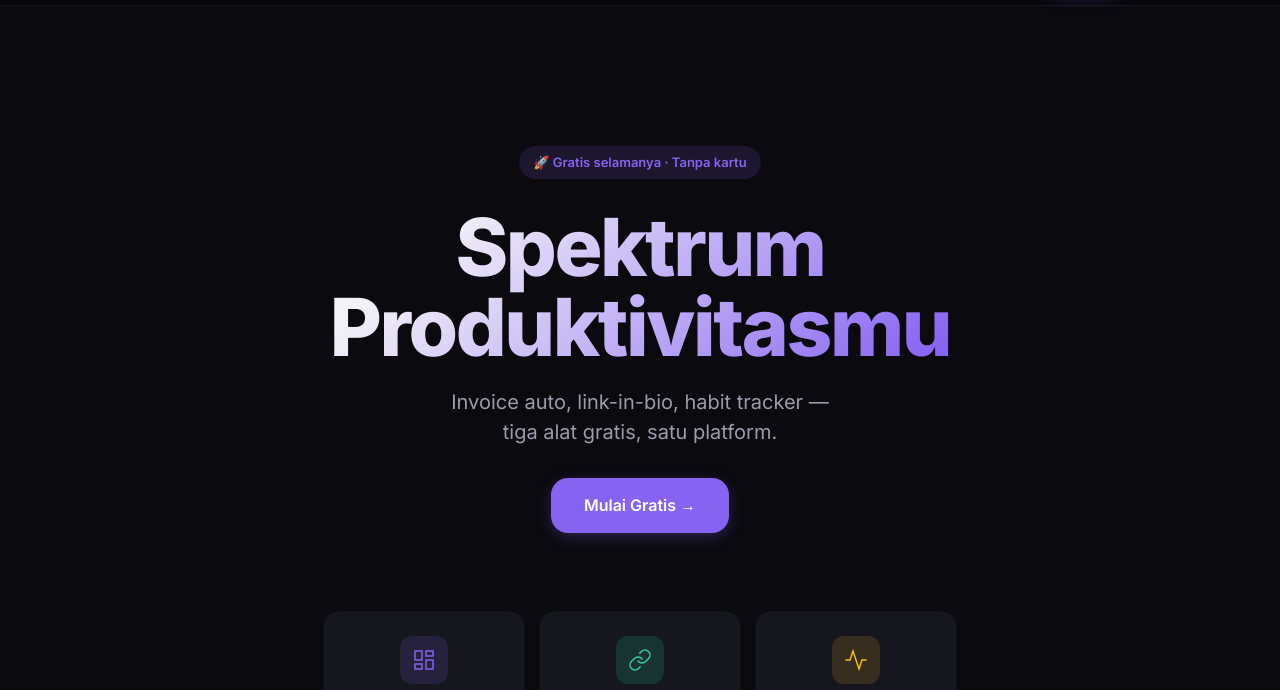
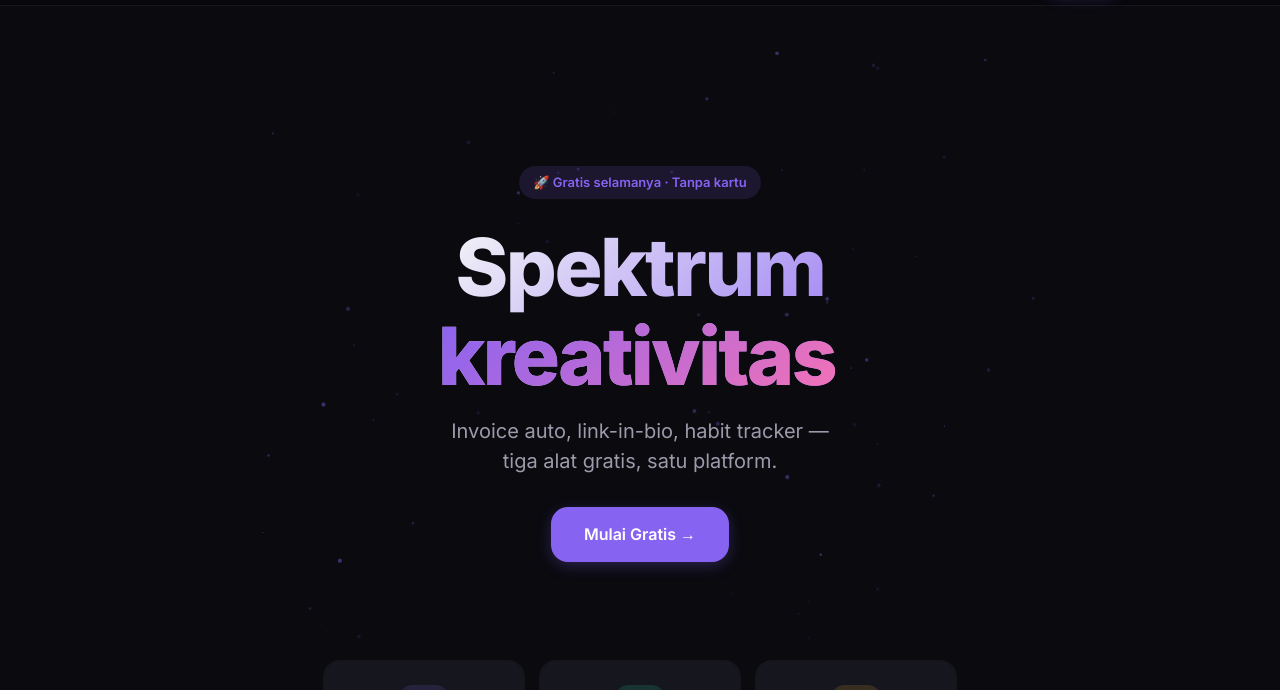
Before and after one commit to alwan-juliawan/spectra-app, a website with bundled scripts: page public/index.html in a window 1280 px wide. Shown: the part 58-748 px from the top of the page. Built offline with nearby package versions, Linux system fonts and the light colour scheme.

Commit message:
feat: hero particles canvas, typing animation, scroll reveal

```diff
--- a/public/css/app.css
+++ b/public/css/app.css
@@ -11,9 +11,14 @@
 .auth-error{font-size:13px;color:var(--red);margin-top:12px;text-align:center}
 
 /* ===== HOME ===== */
-.hero{text-align:center;padding:100px 24px 60px;max-width:800px;margin:0 auto}
+.hero{position:relative;text-align:center;padding:120px 24px 80px;max-width:800px;margin:0 auto;overflow:hidden}
+.hero-canvas{position:absolute;inset:0;width:100%;height:100%;pointer-events:none;z-index:0}
+.hero-inner{position:relative;z-index:1}
 .hero-badge{display:inline-flex;align-items:center;gap:8px;padding:6px 14px;border-radius:99px;background:var(--accent-soft);color:var(--accent);font-size:13px;font-weight:600;margin-bottom:28px}
 .hero h1{font-size:clamp(44px,10vw,80px);line-height:1;margin-bottom:20px;letter-spacing:-0.03em;background:linear-gradient(135deg,var(--fg) 20%,var(--accent) 90%);-webkit-background-clip:text;-webkit-text-fill-color:transparent;background-clip:text}
+.hero-type{background:linear-gradient(135deg,var(--accent),#f472b6);-webkit-background-clip:text;-webkit-text-fill-color:transparent;background-clip:text}
+.hero-cursor{display:inline-block;width:3px;height:clamp(32px,7vw,52px);margin-left:4px;border-radius:2px;background:linear-gradient(180deg,var(--accent),#f472b6,#fbbf24);vertical-align:text-top;animation:cursorBlink 1s steps(2) infinite;opacity:0}
+@keyframes cursorBlink{0%{opacity:0}50%{opacity:1}}
 .hero p{font-size:clamp(16px,2.2vw,20px);color:var(--fg-muted);margin:0 auto 32px;line-height:1.5}
 .hero-greeting{font-size:16px;color:var(--fg-muted)}
 .tool-grid{display:grid;grid-template-columns:repeat(auto-fit,minmax(200px,1fr));gap:16px;margin-top:20px;max-width:680px;margin-left:auto;margin-right:auto}
@@ -26,6 +31,10 @@
 .tool-icon--amber{background:var(--amber-soft);color:var(--amber)}
 .tool-card h3{font-size:16px;margin-bottom:4px}
 .tool-card p{font-size:13px;color:var(--fg-muted);margin-bottom:12px}
+
+/* ===== REVEAL ===== */
+.reveal-up{opacity:0;transform:translateY(32px);transition:opacity 600ms var(--ease),transform 600ms var(--ease)}
+.reveal-up.in{opacity:1;transform:none}
 
 /* ===== FEATURE SECTIONS ===== */
 .feat-container{padding-top:40px;padding-bottom:40px}
--- a/public/js/pages/home.js
+++ b/public/js/pages/home.js
@@ -1,4 +1,33 @@
 import { auth, showAuth } from "../auth.js";
+import { initParticles } from "../particles.js";
+
+const TYPE_WORDS = ["produktivitas", "kreativitas", "bisnis kamu", "rutinitas"];
+
+function startTyping(el) {
+  let wi = 0, ci = 0, deleting = false;
+  function tick() {
+    const word = TYPE_WORDS[wi];
+    if (!deleting) {
+      el.textContent = word.slice(0, ++ci);
+      if (ci === word.length) { deleting = true; return setTimeout(tick, 1600); }
+    } else {
+      el.textContent = word.slice(0, --ci);
+      if (ci === 0) { deleting = false; wi = (wi + 1) % TYPE_WORDS.length; }
+    }
+    setTimeout(tick, deleting ? 45 : 90);
+  }
+  tick();
+}
+
+function initReveal() {
+  const els = document.querySelectorAll(".reveal-up");
+  const io = new IntersectionObserver((entries) => {
+    for (const e of entries) {
+      if (e.isIntersecting) { e.target.classList.add("in"); io.unobserve(e.target); }
+    }
+  }, { threshold: 0.15 });
+  els.forEach((el) => io.observe(el));
+}
 
 const ICONS = {
   tagihan: `<svg viewBox="0 0 24 24" fill="none" stroke="currentColor" stroke-width="1.5" stroke-linecap="round"><rect x="3" y="3" width="7" height="9"/><rect x="14" y="3" width="7" height="5"/><rect x="14" y="12" width="7" height="9"/><rect x="3" y="16" width="7" height="5"/></svg>`,
@@ -50,24 +79,27 @@ function toolSection(title, color, mockFn, features, reversed, desc) {
 export function renderHome() {
   const app = document.getElementById("app");
   app.innerHTML = `
-<div class="hero reveal">
-  <div class="hero-badge">🚀 Gratis selamanya · Tanpa kartu</div>
-  <h1>Spektrum<br/>Produktivitasmu</h1>
-  <p>Invoice auto, link-in-bio, habit tracker —<br/>tiga alat gratis, satu platform.</p>
-  ${auth.user ? `<p class="hero-greeting">👋 Halo, ${auth.user.name}!</p>` : `<button class="btn btn-primary btn-lg" id="home-login">Mulai Gratis →</button>`}
-</div>
-<div class="tool-grid container">
+<section class="hero">
+  <canvas class="hero-canvas" id="hero-canvas"></canvas>
+  <div class="hero-inner">
+    <div class="hero-badge">🚀 Gratis selamanya · Tanpa kartu</div>
+    <h1>Spektrum<br/><span class="hero-type" id="hero-type"></span><span class="hero-cursor"></span></h1>
+    <p>Invoice auto, link-in-bio, habit tracker —<br/>tiga alat gratis, satu platform.</p>
+    ${auth.user ? `<p class="hero-greeting">👋 Halo, ${auth.user.name}!</p>` : `<button class="btn btn-primary btn-lg" id="home-login">Mulai Gratis →</button>`}
+  </div>
+</section>
+<div class="tool-grid container reveal-up">
   <div class="tool-card card-hover" data-tool="invoice"><div class="tool-icon tool-icon--purple">${ICONS.tagihan}</div><h3>Tagihan</h3><p>Invoice + PDF + tracking status.</p><span class="btn btn-ghost btn-sm">Buka →</span></div>
   <div class="tool-card card-hover" data-tool="page"><div class="tool-icon tool-icon--green">${ICONS.gerbang}</div><h3>Gerbang</h3><p>Link-in-bio, unlimited links, tema.</p><span class="btn btn-ghost btn-sm">Buka →</span></div>
   <div class="tool-card card-hover" data-tool="habit"><div class="tool-icon tool-icon--amber">${ICONS.pulih}</div><h3>Pulih</h3><p>Habit tracker + streak + statistik.</p><span class="btn btn-ghost btn-sm">Buka →</span></div>
 </div>
 <div class="feat-container container">
-  <div class="feat-head"><h2>Lihat cara kerjanya</h2><p>Simpel, langsung pakai. Tanpa tutorial bertele-tele.</p></div>
-  ${toolSection("Tagihan","accent",mockInvoice,["Export PDF — siap kirim ke klien","Status: lunas, tertunda, jatuh tempo","Multi-mata uang (IDR, USD, SGD)","Auto-numbering invoice"],0,"Freelancer, UMKM, agensi — buat invoice profesional tanpa ribet. Lacak status, export PDF, semua gratis.")}
-  ${toolSection("Gerbang","green",mockBio,["Custom slug bebas","Link tak terbatas, atur ulang kapan aja","Beberapa tema warna","Visitor counter real-time"],1,"Kumpulin semua link penting di satu halaman. Pasang di bio IG, TikTok, WA. Pantau pengunjung, ganti tema semaumu.")}
-  ${toolSection("Pulih","amber",mockHabit,["Check-in harian 1 ketuk","Streak counter bikin makin semangat","Statistik pekanan + total","Ikon & warna tiap kebiasaan"],0,"Bangun rutinitas konsisten. Catat habit harian, lihat streak, ukur progress dari pekan ke pekan.")}
+  <div class="feat-head reveal-up"><h2>Lihat cara kerjanya</h2><p>Simpel, langsung pakai. Tanpa tutorial bertele-tele.</p></div>
+  <div class="reveal-up">${toolSection("Tagihan","accent",mockInvoice,["Export PDF — siap kirim ke klien","Status: lunas, tertunda, jatuh tempo","Multi-mata uang (IDR, USD, SGD)","Auto-numbering invoice"],0,"Freelancer, UMKM, agensi — buat invoice profesional tanpa ribet. Lacak status, export PDF, semua gratis.")}</div>
+  <div class="reveal-up">${toolSection("Gerbang","green",mockBio,["Custom slug bebas","Link tak terbatas, atur ulang kapan aja","Beberapa tema warna","Visitor counter real-time"],1,"Kumpulin semua link penting di satu halaman. Pasang di bio IG, TikTok, WA. Pantau pengunjung, ganti tema semaumu.")}</div>
+  <div class="reveal-up">${toolSection("Pulih","amber",mockHabit,["Check-in harian 1 ketuk","Streak counter bikin makin semangat","Statistik pekanan + total","Ikon & warna tiap kebiasaan"],0,"Bangun rutinitas konsisten. Catat habit harian, lihat streak, ukur progress dari pekan ke pekan.")}</div>
 </div>
-<div class="cta-section"><div class="container center">
+<div class="cta-section reveal-up"><div class="container center">
   <h2>Siap naikkan level produktivitas?</h2>
   <p>Gratis selamanya. Tanpa daftar kartu. Langsung pakai.</p>
   ${auth.user ? '<button class="btn btn-primary btn-lg" onclick="window.__nav(\'/invoice\')">Mulai Pakai →</button>' : '<button class="btn btn-primary btn-lg" id="home-login">Buat Akun Gratis →</button>'}
@@ -81,4 +113,10 @@ export function renderHome() {
       else showAuth();
     });
   });
+
+  const canvas = document.getElementById("hero-canvas");
+  if (canvas) initParticles(canvas);
+  const typeEl = document.getElementById("hero-type");
+  if (typeEl) startTyping(typeEl);
+  initReveal();
 }
--- /dev/null
+++ b/public/js/particles.js
@@ -0,0 +1,49 @@
+// Lightweight particle system — no deps, pure canvas
+export function initParticles(canvas) {
+  const ctx = canvas.getContext("2d");
+  let w, h, anim;
+
+  const pts = [];
+  const COUNT = 70;
+
+  function resize() {
+    const p = canvas.parentElement;
+    w = canvas.width = p.offsetWidth;
+    h = canvas.height = p.offsetHeight;
+  }
+  resize();
+  window.addEventListener("resize", resize);
+
+  for (let i = 0; i < COUNT; i++) {
+    pts.push({
+      x: Math.random() * w,
+      y: Math.random() * h,
+      r: Math.random() * 1.8 + 0.4,
+      dx: (Math.random() - 0.5) * 0.25,
+      dy: -Math.random() * 0.25 - 0.05,
+      o: Math.random() * 0.35 + 0.08,
+    });
+  }
+
+  function draw() {
+    ctx.clearRect(0, 0, w, h);
+    for (const p of pts) {
+      ctx.beginPath();
+      ctx.arc(p.x, p.y, p.r, 0, Math.PI * 2);
+      ctx.fillStyle = `rgba(124,108,240,${p.o})`;
+      ctx.fill();
+      p.x += p.dx;
+      p.y += p.dy;
+      if (p.y < -10) p.y = h + 10;
+      if (p.x < -10) p.x = w + 10;
+      if (p.x > w + 10) p.x = -10;
+    }
+    anim = requestAnimationFrame(draw);
+  }
+  draw();
+
+  return () => {
+    cancelAnimationFrame(anim);
+    window.removeEventListener("resize", resize);
+  };
+}
```
